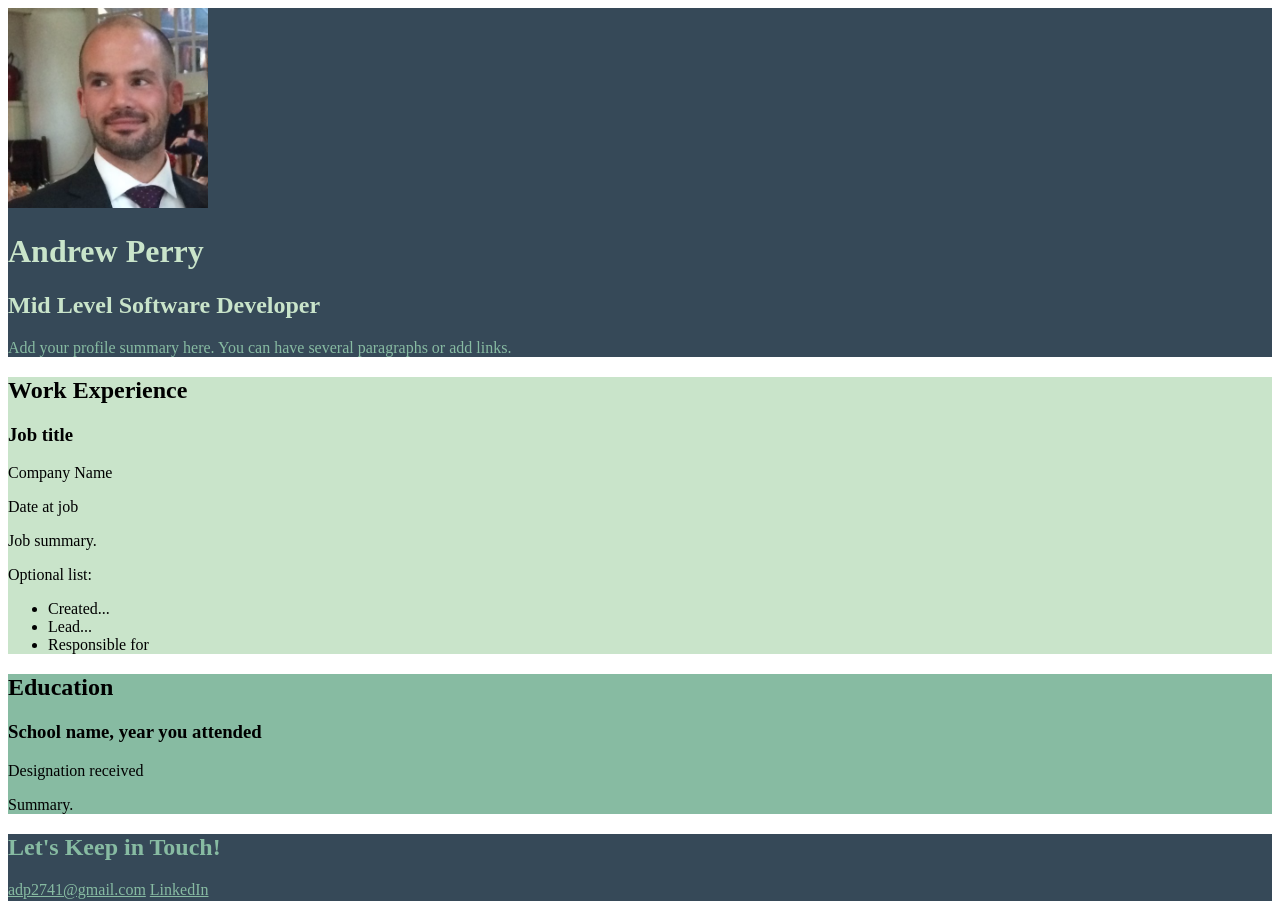
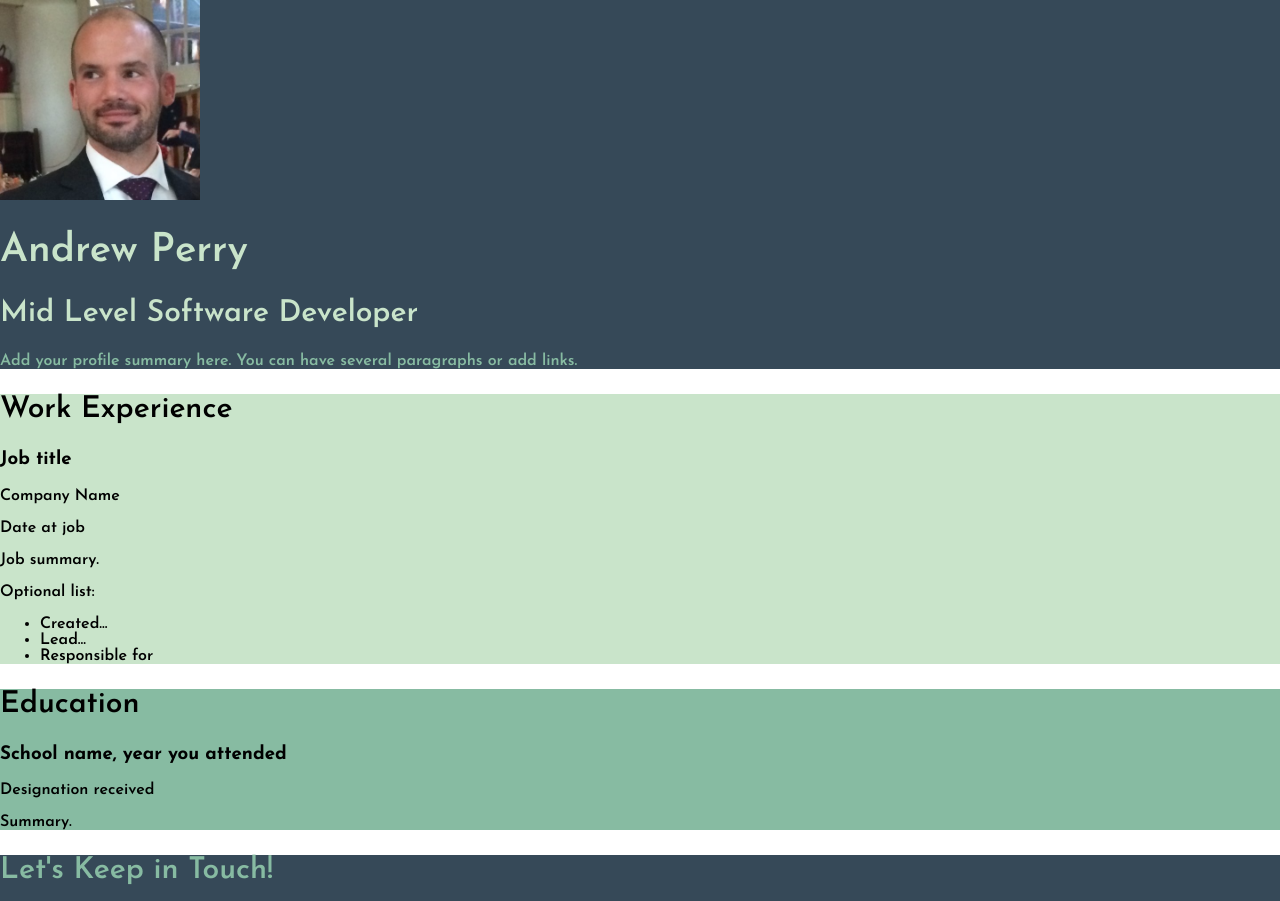
Before and after one commit to adp2741/Andrew-Website, a plain HTML site: page website/resume.html in a window 1280 px wide. Shown: the top 901 px of the page. Drawn offline with Linux system fonts and the light colour scheme.

Commit message:
Added some fonts.

```diff
--- a/website/css/style.css
+++ b/website/css/style.css
@@ -7,8 +7,26 @@
 */
 
 /* Global Styles */
+@font-face {
+	font-family: "Lobster Regular";
+	src: url(../fonts/Lobster-Regular.ttf);
+}
+
 body {
+	font-family: "Josefin Sans", sans-serif;
+	margin: 0px 0px;
+}
 
+h1, h2 {
+	font-weight: 600;
+}
+
+h1 {
+	font-size: 40px;
+}
+
+h2 {
+	font-size: 30px;
 }
 
 a {
@@ -42,9 +60,11 @@ header h1, header h2 {
 /* Work Experience */
 .work {
 	background: #C9E4CA;
+	margin: 0px 0px;
 }
 
 /* Education */
 .education {
 	background: #87BBA2;
+	margin: 0px 0px;
 }
--- a/website/resume.html
+++ b/website/resume.html
@@ -4,6 +4,7 @@
     <meta charset="UTF-8">
     <meta name="viewport" content="width=device-width, initial-scale=1.0">
     <title>Andrew Perry | Resume</title>
+    <link href="https://fonts.googleapis.com/css?family=Josefin+Sans:600,700" rel="stylesheet">
     <link rel="stylesheet" href="css/style.css">
 </head>
 <body>
```
Also changed, not shown: website/fonts/Lobster-Regular.ttf (added).
